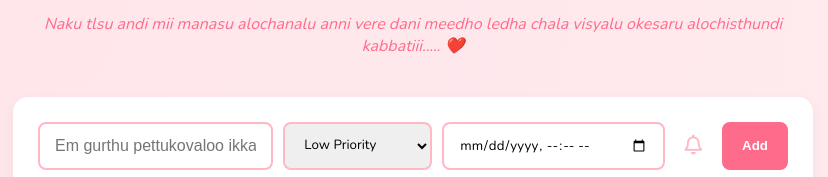
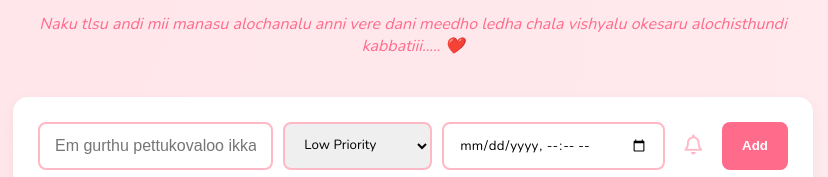
Before and after one commit to alpriyanka/todo, a plain HTML site: page index.html in a window 1280 px wide. Shown: the part 296-473 px from the top of the page, 227-1055 px from the left. Drawn offline with nearby package versions, Linux system fonts and the light colour scheme.

Commit message:
Update index.html

```diff
--- a/index.html
+++ b/index.html
@@ -410,7 +410,7 @@
         <header>
             <img src="couple.jpg" alt="Couple Photo" class="couple-photo">
             <h1>Good boy marchipoku...Sare naa??</h1>
-            <p class="subtitle">Naku tlsu andi mii manasu alochanalu anni vere dani meedho ledha chala visyalu okesaru alochisthundi kabbatiii..... ❤️</p>
+            <p class="subtitle">Naku tlsu andi mii manasu alochanalu anni vere dani meedho ledha chala vishyalu okesaru alochisthundi kabbatiii..... ❤️</p>
         </header>
 
         <div class="app-container">
```
